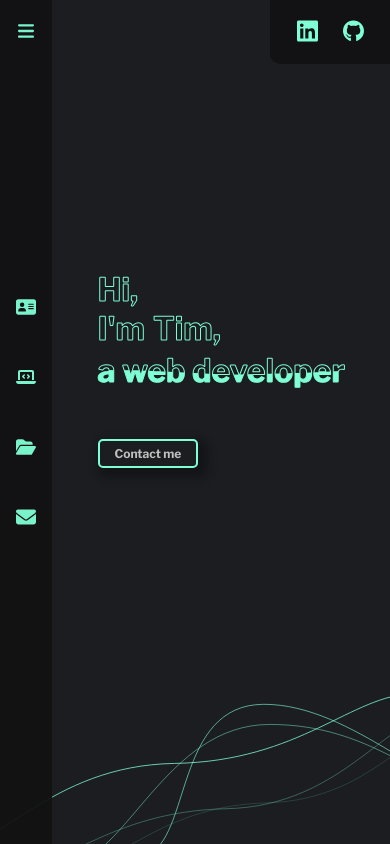
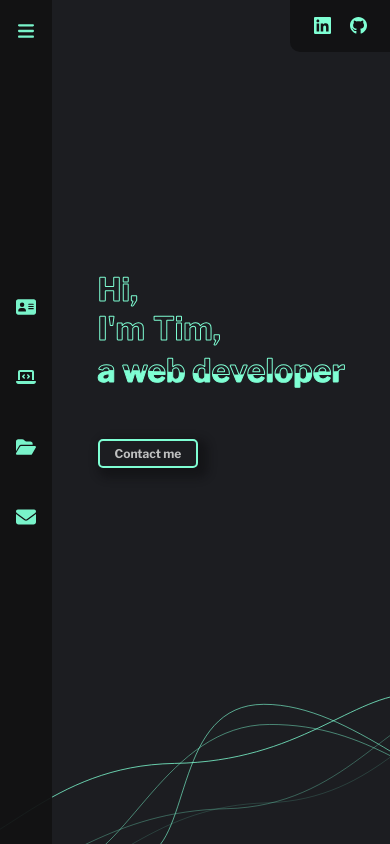
Before and after one commit to Tim-jn/Portfolio, a React (Create React App) app: page / in a window 390 px wide. Built offline with nearby package versions, Linux system fonts and the light colour scheme.

Commit message:
updated mobile responsiveness

```diff
--- a/src/Components/SideBar/SideBar.scss
+++ b/src/Components/SideBar/SideBar.scss
@@ -189,7 +189,7 @@
   }
 
   .sidebar-active {
-    width: 240px;
+    width: 180px;
   }
 
   .sidebar ul li a .icons {
@@ -200,4 +200,24 @@
     width: 16px;
   }
 
+  .profile .profile-details img {
+    height: 30px;
+    width: 30px;
+  }
+
+  .profile .profile-details .name {
+    font-size: 13px;
+  }
+
+  .profile .profile-details .job {
+    font-size: 10px;
+  }
+
+  .sidebar-active .link-name {
+    font-size: 14px;
+  }
+
+  .sidebar ul li .tooltip {
+    display: none;
+  }
 }
--- a/src/Components/SocialBar/SocialBar.scss
+++ b/src/Components/SocialBar/SocialBar.scss
@@ -50,8 +50,23 @@
   }
 }
 
-// large screen mobile
+// normal screen mobile
 
-@media screen and (max-width: 768px) {
+@media screen and (max-width: 560px) {
+  .social-bar {
+    width: 100px;
+    height: 52px;
+    padding: 6px 14px;
+  }
 
+  .social-icons {
+    cursor: pointer;
+    height: 21px;
+    width: 17px;
+  }
+
+  .social-icons:hover {
+    height: 25px;
+    width: 21px;
+  }
 }
```
